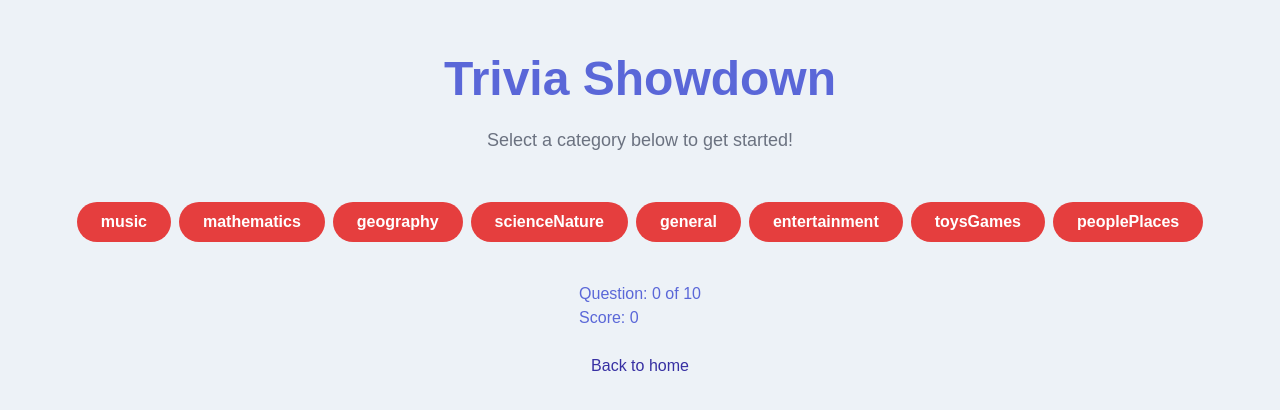
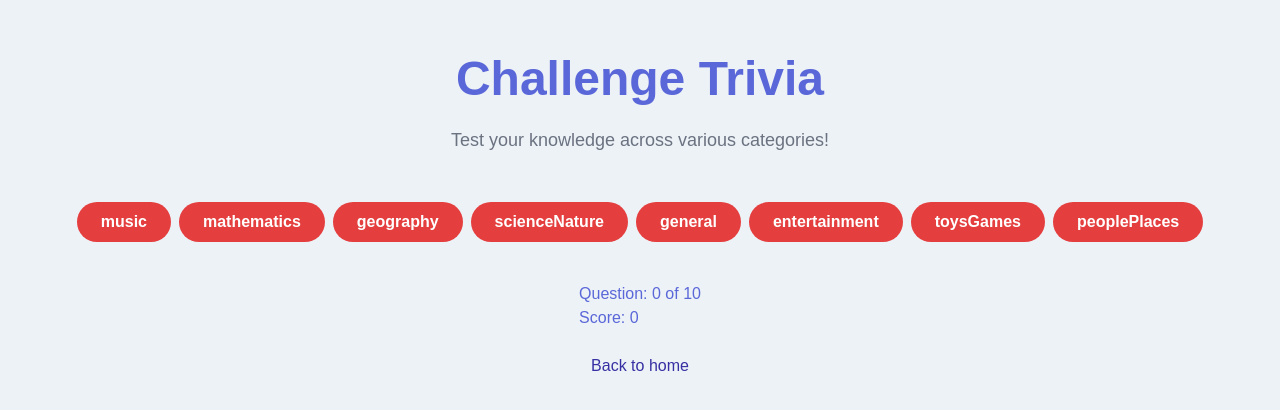
Before and after one commit to adam-knight1/BoredomBusterFrontEnd, a Next.js app: page /trivia-data in a window 1280 px wide. Shown: the part 176-586 px from the top of the page. Built offline with nearby package versions, Linux system fonts and the light colour scheme.

Commit message:
Changed main banner and added some comments to trivia-data.tsx
fixed trivia banner

```diff
--- a/pages/trivia-data.tsx
+++ b/pages/trivia-data.tsx
@@ -1,11 +1,12 @@
 import React from 'react';
 import TriviaGame from '../components/TriviaGame';
 
+//most of the game logic is handled in the component.  Some basic tailwind styling and the main text headers are handled here
 const TriviaPage: React.FC = () => {
   return (
     <main className="flex min-h-screen flex-col items-center justify-center bg-secondary p-24 text-primary">
-      <h1 className="text-5xl font-bold mb-6">Trivia Showdown</h1>
-      <p className="text-lg text-gray-500 mb-8">Select a category below to get started!</p>
+      <h1 className="text-5xl font-bold mb-6">Challenge Trivia</h1>
+      <p className="text-lg text-gray-500 mb-8">Test your knowledge across various categories!</p>
       <TriviaGame />
     </main>
   );
```
